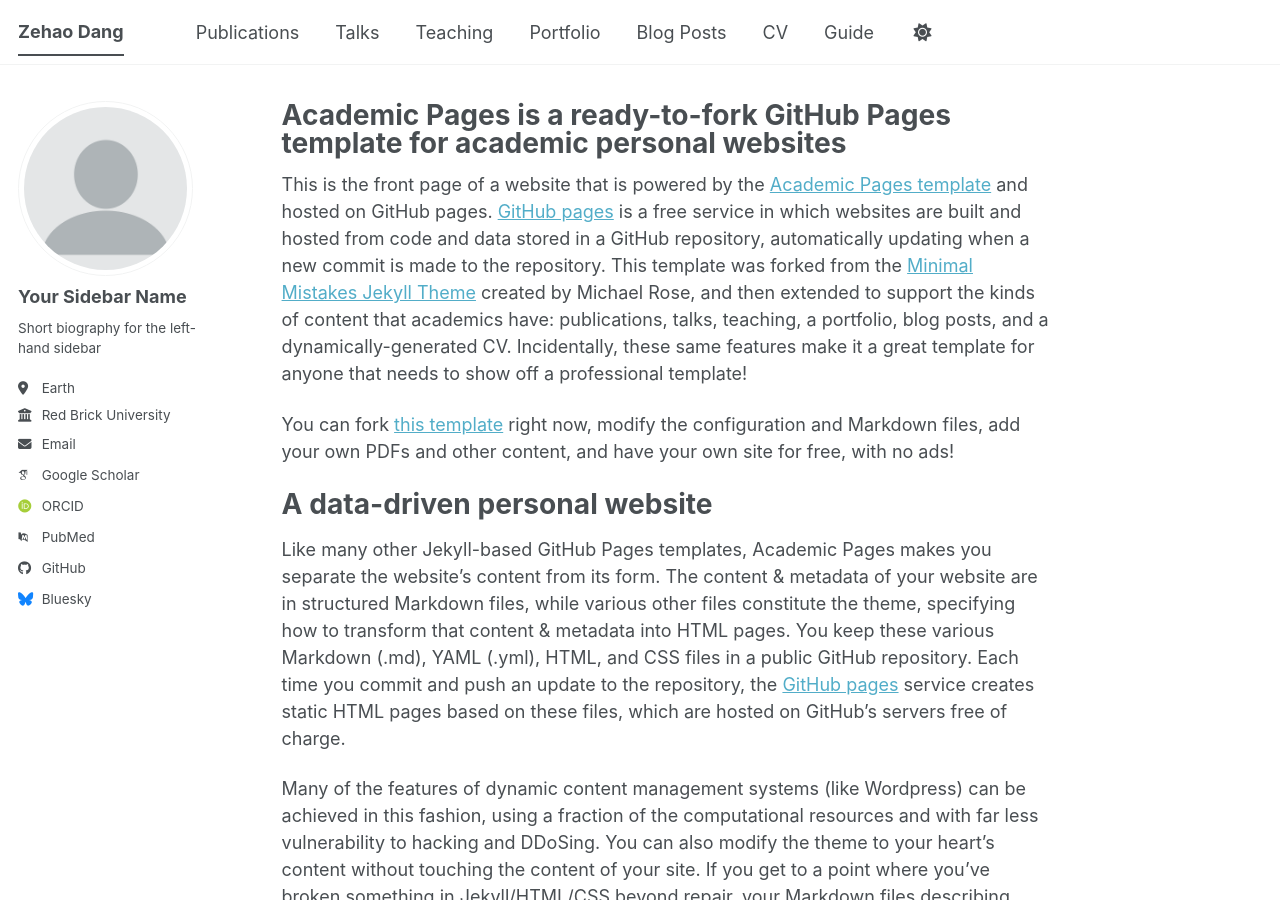
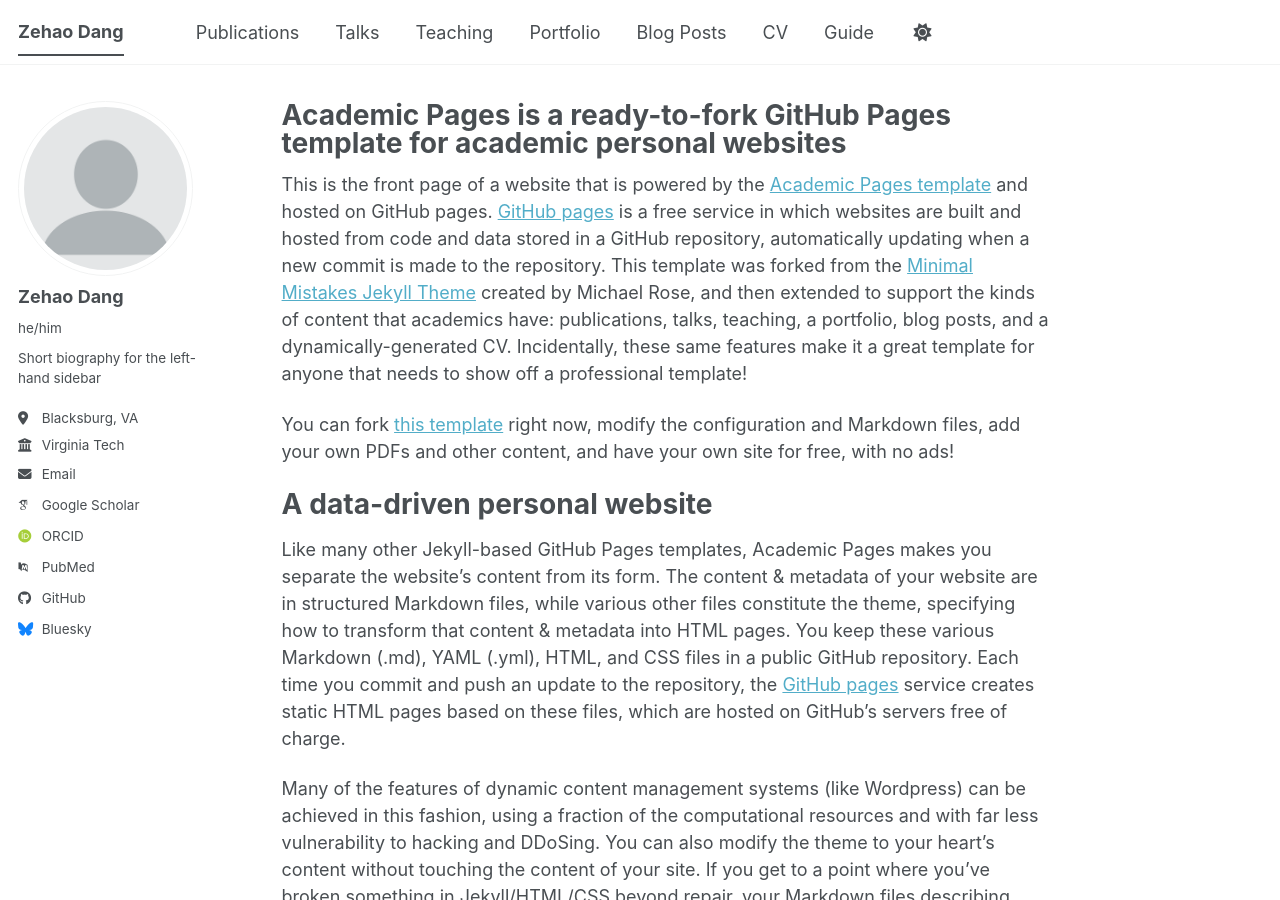
Before and after one commit to ZehaoDang1127/ZehaoDang1127.github.io, a Jekyll site: the page built from _pages/about.md, in a window 1280 px wide and 900 px high. Built offline with Jekyll 4.4.1, drawn with Linux system fonts in a browser that asks for light colours; some web fonts are replaced; a script bundle is joined from its source files by our own code; library files that are not in the unit come from our copies.

Commit message:
Update author information in _config.yml

```diff
--- a/_config.yml
+++ b/_config.yml
@@ -24,13 +24,13 @@
 author:
   # Biographic information
   avatar           : "profile.png"
-  name             : "Your Sidebar Name"
-  pronouns         : # example: "she/her"
+  name             : "Zehao Dang"
+  pronouns         : "he/him"
   bio              : "Short biography for the left-hand sidebar"
-  location         : "Earth"
-  employer         : "Red Brick University"
+  location         : "Blacksburg, VA"
+  employer         : "Virginia Tech"
   uri              : # URL
-  email            : "none@example.org"
+  email            : "dangzehao@vt.edu"
 
   # Academic websites
   academia         : # URL
```
